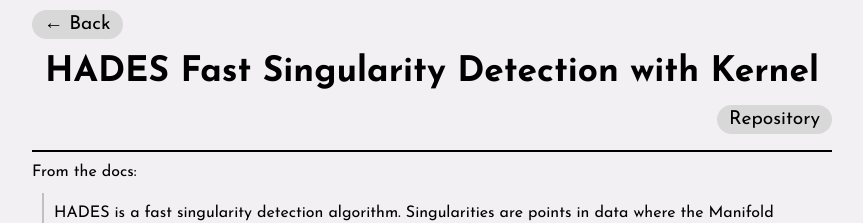
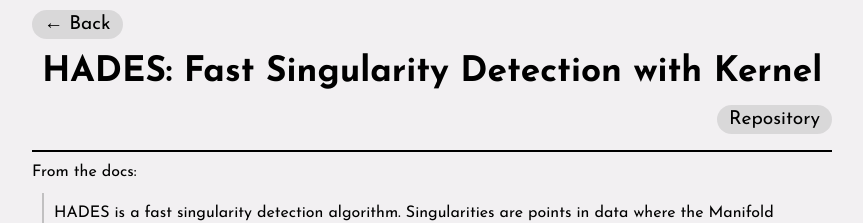
Before and after one commit to cat-list/cat-list.github.io, a Jekyll site: the page built from _software/hades.md, in a window 1280 px wide. Shown: the top 223 px of the page, without its empty margins (208-1071 px from the left). Built offline with Jekyll 4.4.1, drawn with Linux system fonts in a browser that asks for light colours; comment, search, counter and statistics services are not loaded.

```diff
--- a/_software/hades.md
+++ b/_software/hades.md
@@ -1,6 +1,6 @@
 ---
-name: Hades
-title: HADES Fast Singularity Detection with Kernel
+name: hades
+title: "HADES: Fast Singularity Detection with Kernel"
 tags:
   - lang/python
   - type/singularity-detection
```
